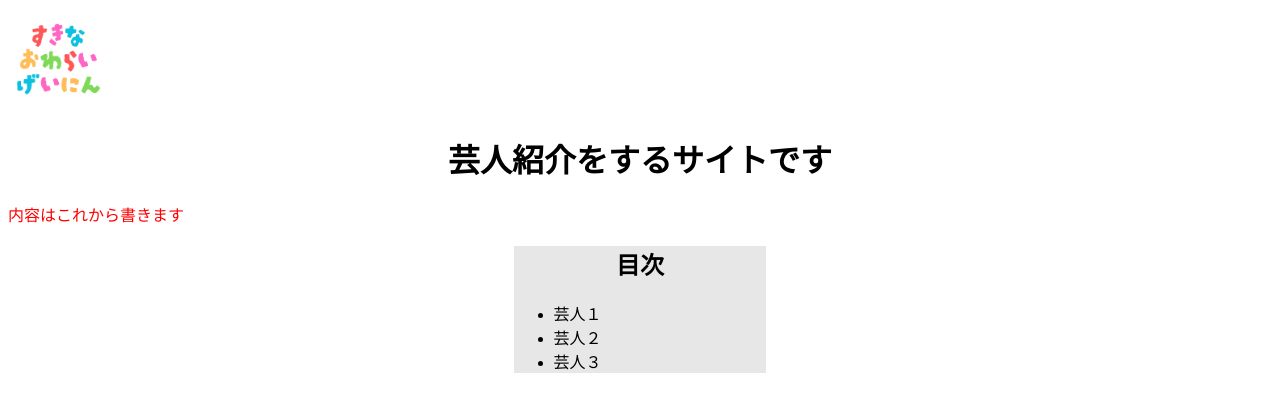
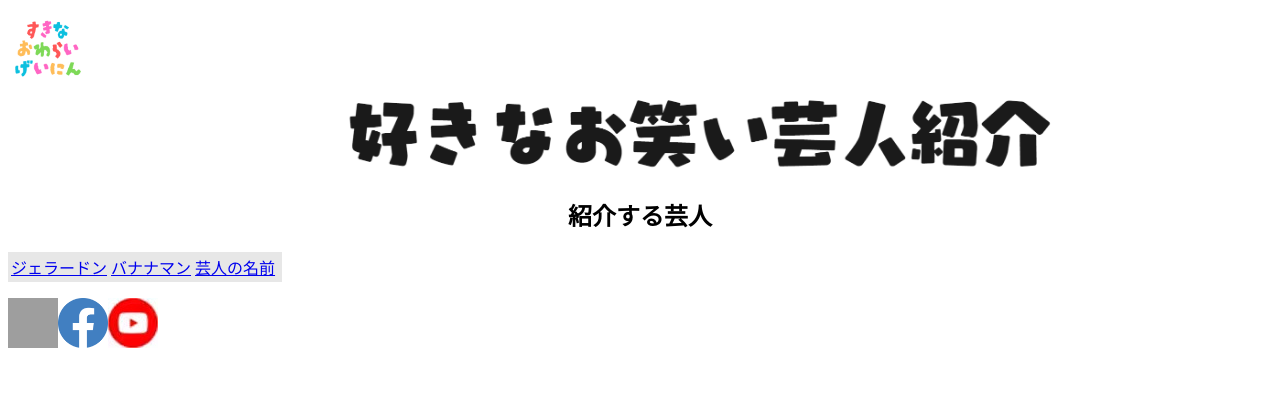
Before and after one commit to 1F10240186/team-project-group10, a plain HTML site: page index.html in a window 1280 px wide. Drawn offline with Linux system fonts and the light colour scheme; grey boxes are pictures that could not be loaded.

Commit message:
いろいろいじりました
index.htmlに各サイトへのリンクのテンプレートを追加

```diff
--- a/css/index.css
+++ b/css/index.css
@@ -15,3 +15,14 @@ h1 {
 h2 {
     text-align: center;
 }
+
+table {
+    text-align: center;
+    align-self: center;
+    background-color: #e7e7e7;
+}
+
+content {
+    align-self: center;
+    :center
+}
--- a/index.html
+++ b/index.html
@@ -6,17 +6,49 @@
         <link rel="stylesheet" href="css/index.css">
     </head>
     <body>
-        <img src="images/titlelogo.png" style="width: 8%;">
-        <h1>芸人紹介をするサイトです</h1>
+        <img src="images/title-logo.png" style="height: 80px;"><div style="text-align: center;">
+            <img src="images/title-txt.png" style="height: 80px; margin-left: 120px;" >
+            </div>
 
-        <p class="red">内容はこれから書きます</p>
-        <div class="mokuzi">
-            <h2>目次</h2>
-            <ul>
-                <li>芸人１</li>
-                <li>芸人２</li>
-                <li>芸人３</li>
-            </ul>
+        <div class="content">
+            <div class="top">
+                <h1></h1>
+            </div>
+                <p class="top_txt"></p>
+
+            <div class="container">
+                <!-- ブログ1 -->
+                <div class="content_item">
+                <div class="content_txt">
+                    <h2>紹介する芸人</h2>
+                    <table>
+                        <tr>
+                            <td>
+                                <div class="more_btn">
+                                <a href="jera-don/page.html">ジェラードン</a>
+                                </div>
+                            </td>
+                            <td>
+                                <div class="more_btn">
+                                <a href="#">バナナマン</a>
+                                </div>
+                            </td>
+                            <td>
+                                <div class="more_btn">
+                                <a href="#">芸人の名前</a>
+                                </div>
+                            </td>
+                            <td>
+
+                            </td>
+                        </tr>
+
+                    </table>
+                </div>
+                </div>
+                <div class="snsIconWrap sideNav">
+                <p><a class="snsLink" target="_blank" rel="noreferrer noopener" href="URL"><img src="//images/twitter.jpg" alt="twitter" width="50" height="50"></a><a class="snsLink" target="_blank" rel="noreferrer noopener" href="URL"><img src="/images/facebook.jpg" alt="facebook" width="50" height="50"></a><a class="snsLink" target="_blank" rel="noreferrer noopener" href="URL"><img src="/images/youtube.jpg" alt="youtube" width="50" height="50"></a></p>
+                </div>
         </div>
     </body>
 </html>
```
Also changed, not shown: jera-don/page.html (+14 -0 lines), images/facebook.jpg (added), images/title-logo.png (renamed from images/titlelogo.png), images/title-txt.png (added), images/twitter.jpg (added), images/youtube.jpg (added).
